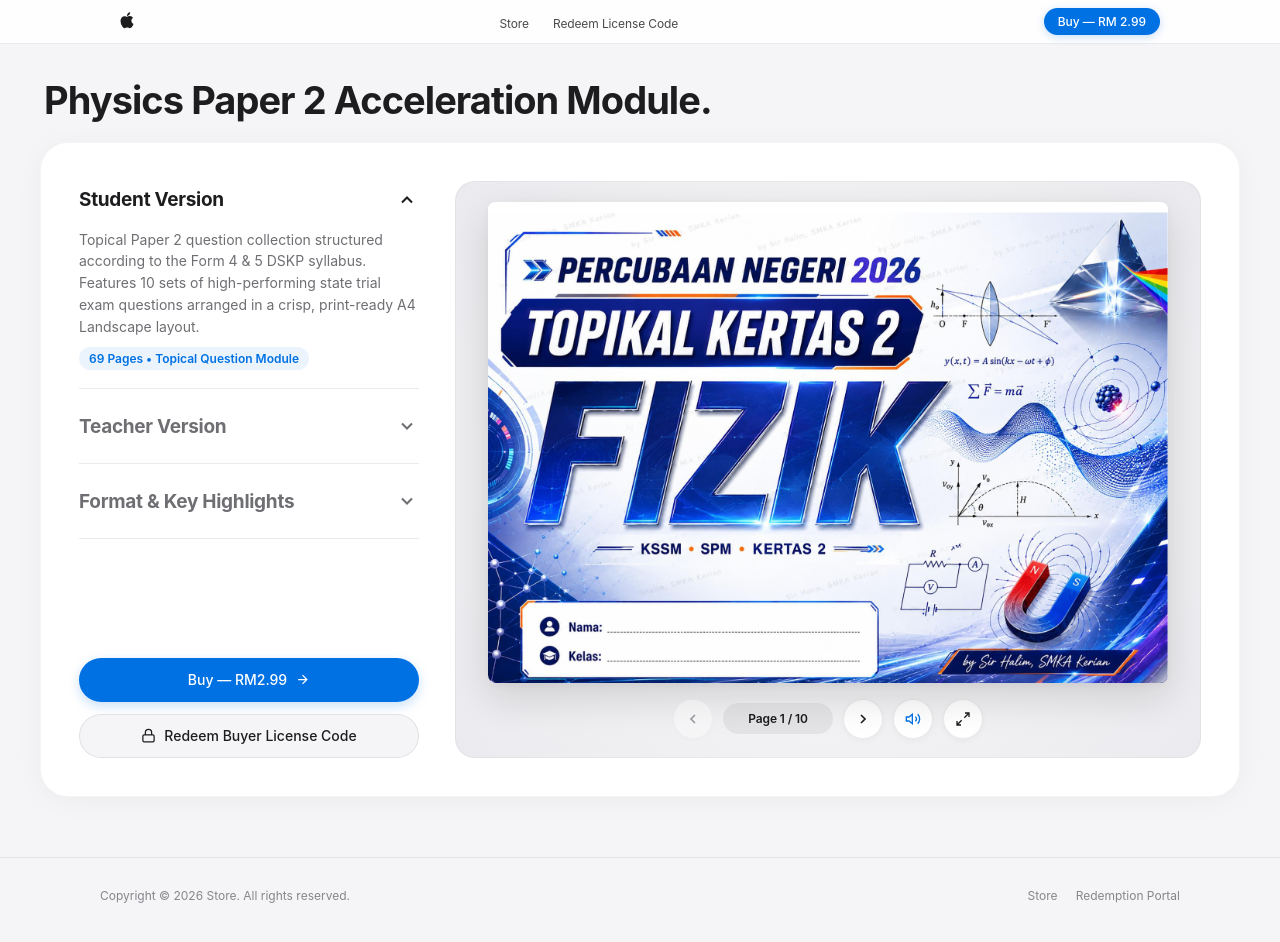
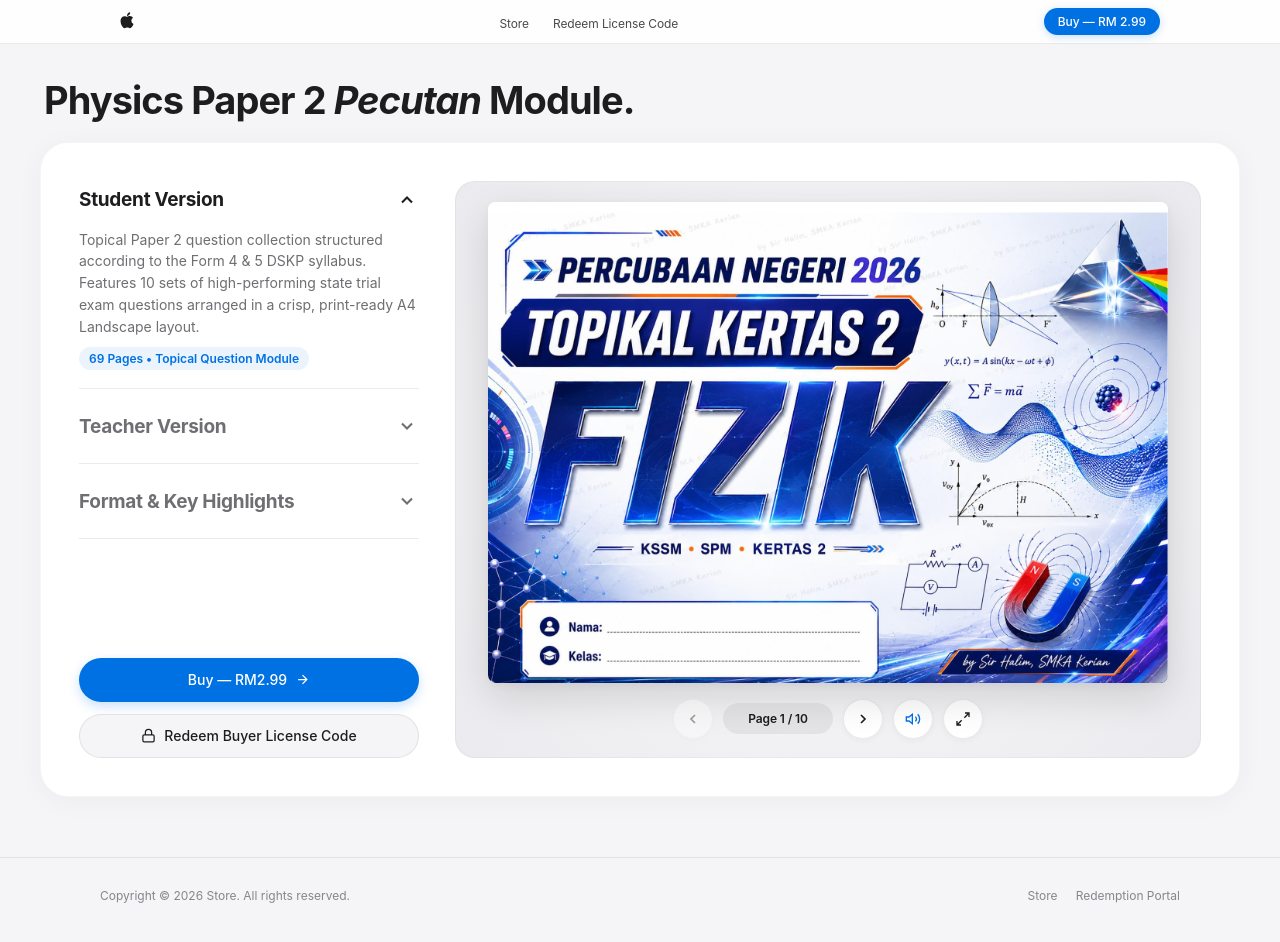
Before and after one commit to abdulhalimroslan2/modultrial, a plain HTML site: page index.html in a window 1280 px wide. Drawn offline with Linux system fonts and the light colour scheme.

Commit message:
Tukar 'Acceleration' kepada 'Pecutan' berhuruf condong (italic) pada tajuk utama

```diff
--- a/css/style.css
+++ b/css/style.css
@@ -170,6 +170,11 @@ a {
   color: var(--text-main);
   letter-spacing: -0.025em;
   margin-bottom: 0;
+}
+
+.showcase-title em {
+  font-style: italic;
+  font-weight: 700;
 }
 
 /* ==========================================================================
--- a/index.html
+++ b/index.html
@@ -3,8 +3,8 @@
 <head>
   <meta charset="UTF-8">
   <meta name="viewport" content="width=device-width, initial-scale=1.0, viewport-fit=cover">
-  <title>SPM 2026 Physics Paper 2 Acceleration Module Preview | Store</title>
-  <meta name="description" content="Interactive 3D preview of SPM 2026 Physics Paper 2 Acceleration Module in A4 Landscape format. Flip through topical questions and full marking schemes.">
+  <title>SPM 2026 Physics Paper 2 Pecutan Module Preview | Store</title>
+  <meta name="description" content="Interactive 3D preview of SPM 2026 Physics Paper 2 Pecutan Module in A4 Landscape format. Flip through topical questions and full marking schemes.">
 
   <!-- Apple Store Malaysia Minimalist Design System -->
   <link rel="stylesheet" href="css/style.css">
@@ -38,7 +38,7 @@
 
     <!-- Section Header (Left Aligned) -->
     <header class="showcase-header">
-      <h1 class="showcase-title">Physics Paper 2 Acceleration Module.</h1>
+      <h1 class="showcase-title">Physics Paper 2 <em>Pecutan</em> Module.</h1>
     </header>
 
     <!-- Apple Interactive Split-View Card -->
```
